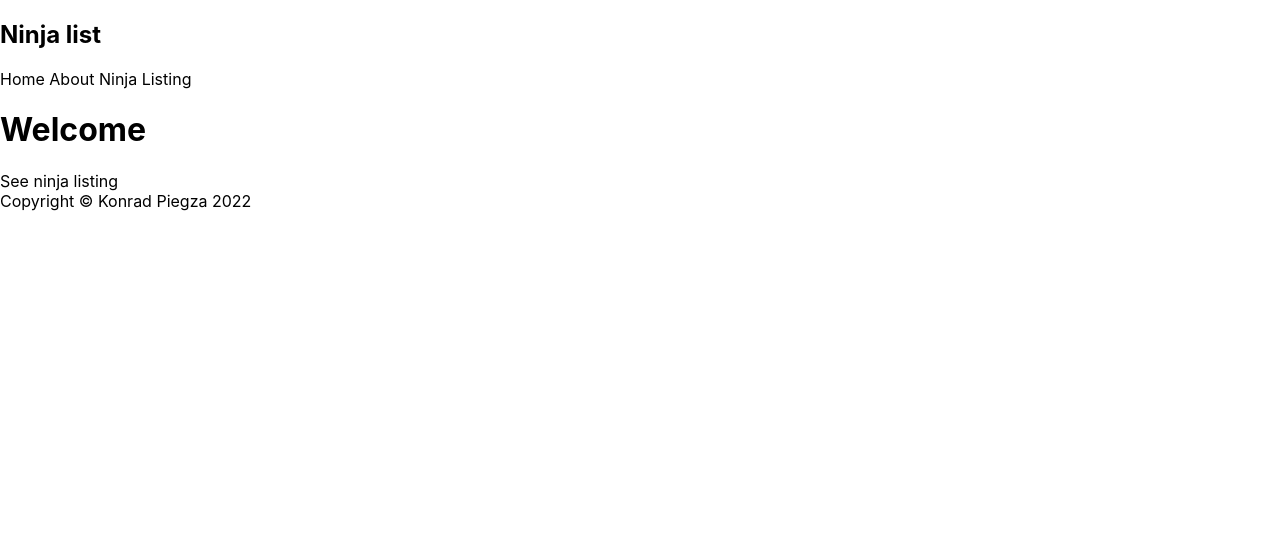
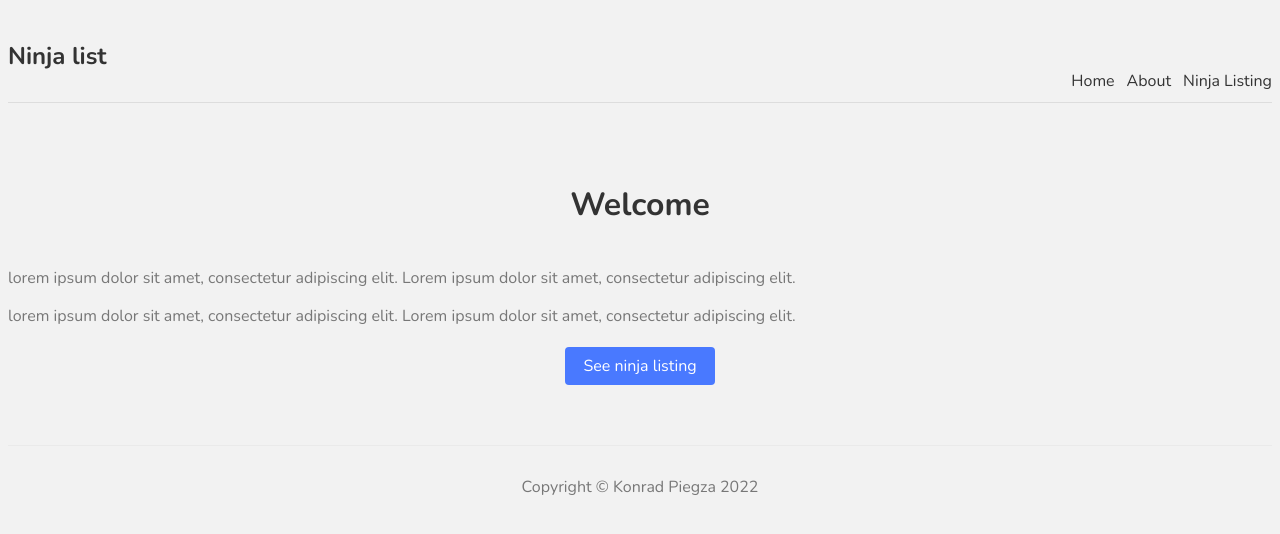
Before and after one commit to Piegzini/ninja-list, a Next.js app: page / in a window 1280 px wide. Shown: the top 534 px of the page. Built offline with nearby package versions, Linux system fonts and the light colour scheme.

Commit message:
Add some css
All styles have been copied from ninja repo.

```diff
--- a/pages/index.js
+++ b/pages/index.js
@@ -8,9 +8,11 @@
 export default function Home() {
   return (
       <div>
-        <h1>Welcome</h1>
+        <h1 className={styles.title}>Welcome</h1>
+          <p className={styles.text}> lorem ipsum dolor sit amet, consectetur adipiscing elit. Lorem ipsum dolor sit amet, consectetur adipiscing elit.</p>
+          <p className={styles.text}> lorem ipsum dolor sit amet, consectetur adipiscing elit. Lorem ipsum dolor sit amet, consectetur adipiscing elit.</p>
           <Link href="/ninjas">
-              <a>See ninja listing</a>
+              <a className={styles.btn}>See ninja listing</a>
           </Link>
       </div>
 
--- a/styles/Home.module.css
+++ b/styles/Home.module.css
@@ -1,129 +1,18 @@
-.container {
-  padding: 0 2rem;
-}
-
-.main {
-  min-height: 100vh;
-  padding: 4rem 0;
-  flex: 1;
-  display: flex;
-  flex-direction: column;
-  justify-content: center;
-  align-items: center;
-}
-
-.footer {
-  display: flex;
-  flex: 1;
-  padding: 2rem 0;
-  border-top: 1px solid #eaeaea;
-  justify-content: center;
-  align-items: center;
-}
-
-.footer a {
-  display: flex;
-  justify-content: center;
-  align-items: center;
-  flex-grow: 1;
-}
-
-.title a {
-  color: #0070f3;
-  text-decoration: none;
-}
-
-.title a:hover,
-.title a:focus,
-.title a:active {
-  text-decoration: underline;
-}
-
 .title {
-  margin: 0;
-  line-height: 1.15;
-  font-size: 4rem;
-}
-
-.title,
-.description {
+  color: #333;
+  padding-bottom: 20px;
   text-align: center;
 }
-
-.description {
-  margin: 4rem 0;
-  line-height: 1.5;
-  font-size: 1.5rem;
+.text {
+  color: #777;
 }
-
-.code {
-  background: #fafafa;
-  border-radius: 5px;
-  padding: 0.75rem;
-  font-size: 1.1rem;
-  font-family: Menlo, Monaco, Lucida Console, Liberation Mono, DejaVu Sans Mono,
-    Bitstream Vera Sans Mono, Courier New, monospace;
+.btn {
+  display: block;
+  width: 150px;
+  padding: 8px 0;
+  margin: 20px auto;
+  background: #4979ff;
+  border-radius: 4px;
+  color: white;
+  text-align: center;
 }
-
-.grid {
-  display: flex;
-  align-items: center;
-  justify-content: center;
-  flex-wrap: wrap;
-  max-width: 800px;
-}
-
-.card {
-  margin: 1rem;
-  padding: 1.5rem;
-  text-align: left;
-  color: inherit;
-  text-decoration: none;
-  border: 1px solid #eaeaea;
-  border-radius: 10px;
-  transition: color 0.15s ease, border-color 0.15s ease;
-  max-width: 300px;
-}
-
-.card:hover,
-.card:focus,
-.card:active {
-  color: #0070f3;
-  border-color: #0070f3;
-}
-
-.card h2 {
-  margin: 0 0 1rem 0;
-  font-size: 1.5rem;
-}
-
-.card p {
-  margin: 0;
-  font-size: 1.25rem;
-  line-height: 1.5;
-}
-
-.logo {
-  height: 1em;
-  margin-left: 0.5rem;
-}
-
-@media (max-width: 600px) {
-  .grid {
-    width: 100%;
-    flex-direction: column;
-  }
-}
-
-@media (prefers-color-scheme: dark) {
-  .card,
-  .footer {
-    border-color: #222;
-  }
-  .code {
-    background: #111;
-  }
-  .logo img {
-    filter: invert(1);
-  }
-}
--- a/styles/globals.css
+++ b/styles/globals.css
@@ -1,26 +1,37 @@
-html,
+@import url('https://fonts.googleapis.com/css2?family=Nunito:wght@300;400;600;700&display=swap');
+
 body {
-  padding: 0;
-  margin: 0;
-  font-family: -apple-system, BlinkMacSystemFont, Segoe UI, Roboto, Oxygen,
-    Ubuntu, Cantarell, Fira Sans, Droid Sans, Helvetica Neue, sans-serif;
+  background: #f2f2f2;
+  color: #333;
+  font-family: "Nunito", sans-serif;
 }
-
 a {
-  color: inherit;
+  color: #333;
   text-decoration: none;
 }
-
-* {
-  box-sizing: border-box;
+.content {
+  max-width: 960px;
+  margin: 0 auto;
 }
-
-@media (prefers-color-scheme: dark) {
-  html {
-    color-scheme: dark;
-  }
-  body {
-    color: white;
-    background: black;
-  }
+nav {
+  margin: 10px auto 80px;
+  padding: 10px 0;
+  display: flex;
+  justify-content: flex-end;
+  align-items: flex-end;
+  border-bottom: 1px solid #ddd;
 }
+nav a {
+  margin-left: 12px;
+}
+nav .logo {
+  margin-right: auto;
+}
+footer {
+  display: block;
+  text-align: center;
+  padding: 30px 0;
+  margin-top: 60px;
+  color: #777;
+  border-top: 1px solid #eaeaea;
+}
```
Also changed, not shown: styles/Ninjas.module.css (added).
